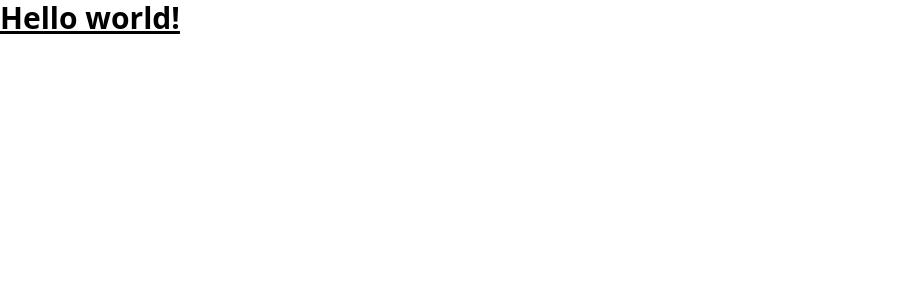
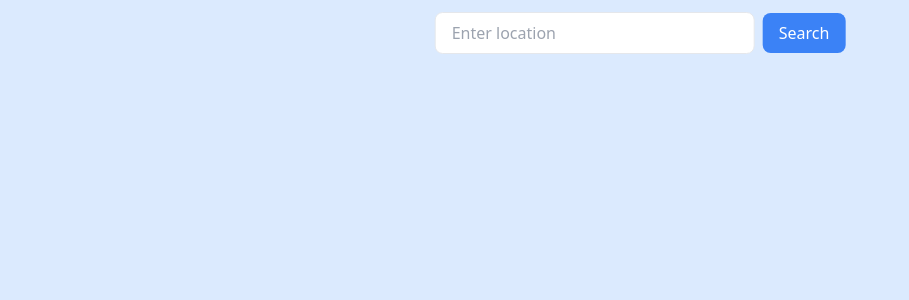
Before and after one commit to chc3954/weather_forecast, a React (Vite) app: page / in a window 1280 px wide. Shown: the top 300 px of the page, without its empty margins (0-909 px from the left). Built offline with nearby package versions, Linux system fonts and the light colour scheme.

Commit message:
Implemented basic weather forecasting functionality
added a search bar and a weather card

```diff
--- a/package.json
+++ b/package.json
@@ -10,6 +10,7 @@
     "preview": "vite preview"
   },
   "dependencies": {
+    "axios": "^1.7.2",
     "react": "^18.2.0",
     "react-dom": "^18.2.0"
   },
--- a/src/App.jsx
+++ b/src/App.jsx
@@ -1,5 +1,36 @@
-function App() {
-  return <h1 className="text-3xl font-bold underline">Hello world!</h1>;
-}
+import React, { useState } from "react";
+import axios from "axios";
+import SearchBar from "./components/SearchBar";
+import WeatherCard from "./components/WeatherCard";
+
+const App = () => {
+  const [weatherData, setWeatherData] = useState(null);
+  const [location, setLocation] = useState("");
+
+  const fetchWeather = async (location) => {
+    const apiKey = import.meta.env.VITE_OPEN_WEATHER;
+    const url = `https://api.openweathermap.org/data/2.5/weather?q=${location}&appid=${apiKey}&units=metric`;
+
+    try {
+      const response = await axios.get(url);
+      setWeatherData(response.data);
+    } catch (error) {
+      console.error("Error fetching weather data:", error);
+      setWeatherData(null);
+    }
+  };
+
+  const handleSearch = (location) => {
+    setLocation(location);
+    fetchWeather(location);
+  };
+
+  return (
+    <div className="flex flex-col items-center justify-center min-h-screen bg-blue-100">
+      <SearchBar onSearch={handleSearch} />
+      {weatherData && <WeatherCard data={weatherData} />}
+    </div>
+  );
+};
 
 export default App;
--- /dev/null
+++ b/src/components/SearchBar.jsx
@@ -0,0 +1,39 @@
+import React, { useState } from "react";
+
+const SearchBar = ({ onSearch }) => {
+  const [inputValue, setInputValue] = useState("");
+
+  const handleInputChange = (e) => {
+    setInputValue(e.target.value);
+  };
+
+  const handleKeyDown = (e) => {
+    if (e.key === "Enter") {
+      handleSearch();
+    }
+  };
+
+  const handleSearch = () => {
+    if (inputValue.trim() !== "") {
+      onSearch(inputValue);
+    }
+  };
+
+  return (
+    <div className="fixed top-0 my-3 left-1/2 -translate-x-1/2">
+      <input
+        type="text"
+        className="w-80 px-4 py-2 border rounded-lg"
+        placeholder="Enter location"
+        value={inputValue}
+        onChange={handleInputChange}
+        onKeyDown={handleKeyDown}
+      />
+      <button onClick={handleSearch} className="ml-2 px-4 py-2 bg-blue-500 text-white rounded-lg">
+        Search
+      </button>
+    </div>
+  );
+};
+
+export default SearchBar;
--- /dev/null
+++ b/src/components/WeatherCard.jsx
@@ -0,0 +1,23 @@
+import React from "react";
+
+const WeatherCard = ({ data }) => {
+  return (
+    <div className="p-6 bg-white rounded-lg shadow-md">
+      <h2 className="text-2xl font-bold mb-2">{data.name}</h2>
+      <p className="text-lg">{data.weather[0].description}</p>
+      <p className="text-4xl font-bold">{data.main.temp.toFixed(1)}°C</p>
+      <div className="grid grid-cols-2 gap-10 mt-4">
+        <div>
+          <p className="font-bold">Humidity</p>
+          <p>{data.main.humidity}%</p>
+        </div>
+        <div>
+          <p className="font-bold">Wind</p>
+          <p>{data.wind.speed} m/s</p>
+        </div>
+      </div>
+    </div>
+  );
+};
+
+export default WeatherCard;
--- a/tailwind.config.js
+++ b/tailwind.config.js
@@ -1,6 +1,6 @@
 /** @type {import('tailwindcss').Config} */
 export default {
-  content: ["./index.html", "./src/**/*.{js,ts,jsx,tsx}"],
+  content: ["./index.html", "./src/**/*.{js,ts,jsx,tsx}", "./**/*.{js,ts,jsx,tsx}"],
   theme: {
     extend: {},
   },
```
Also changed, not shown: 2 other files (tests, documents, lock files or other folders).
